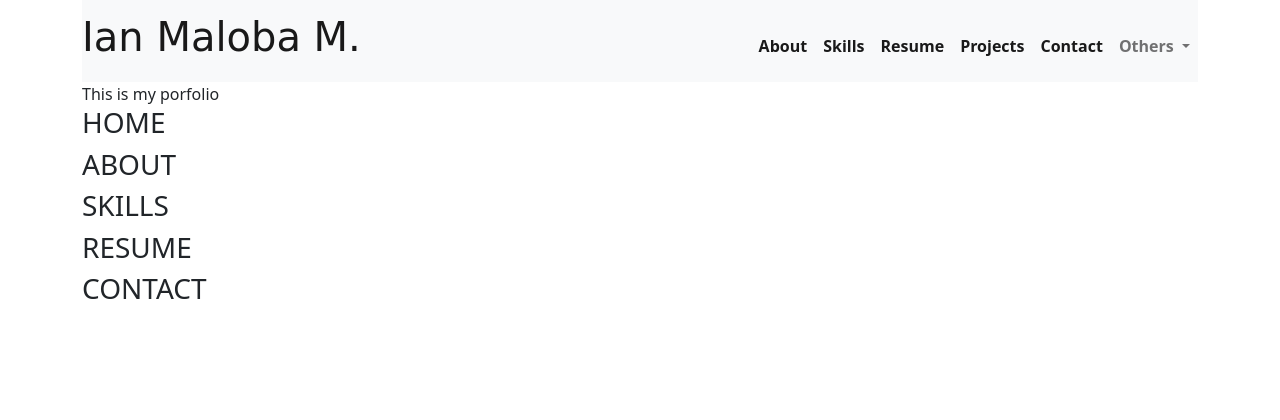
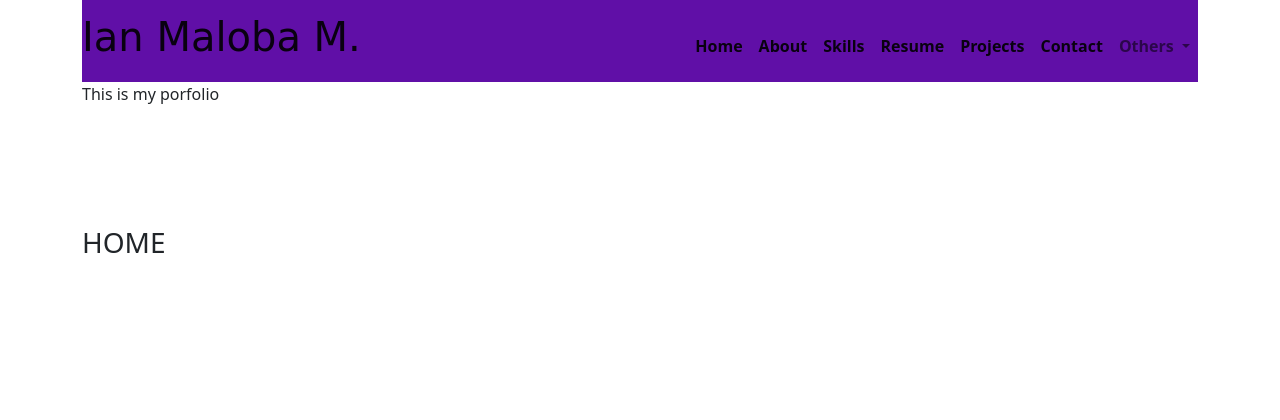
Before and after one commit to IanMalobaMwakha/Portfolio, a Django app: page / in a window 1280 px wide. Shown: the top 420 px of the page. Before the commit the page ends 299 px from the top, so only its background shows below. Run offline with Django 3.2, Linux system fonts and the light colour scheme.

Commit message:
modified:   portfolio/core/templates/core/base.html modified:   portfolio/core/templates/core/index.html deleted:    portfolio/core/templates/core/style.css

```diff
--- a/portfolio/core/templates/core/base.html
+++ b/portfolio/core/templates/core/base.html
@@ -7,7 +7,6 @@
 
     <!-- Bootstrap CSS -->
     <link href="https://cdn.jsdelivr.net/npm/bootstrap@5.0.2/dist/css/bootstrap.min.css" rel="stylesheet">
-
     <title>{% block title %}{% endblock %} Ian's Portfolio </title>
 
     <style>
@@ -17,7 +16,7 @@
         left: 0;
         right: 0;
         bottom: 0;
-        background-color: rgba(0, 0, 0, 0.9);
+        background-color: rgba(37, 32, 32, 0.9);
         z-index: 9999;
         display: none;
       }
@@ -51,8 +50,8 @@
       }
 
       .navbar {
-        background-color: #7D36BC;
-        transition: background-color 0.5s ease;
+        background-color: #600fa7 !important;
+        transition: background-color 0.5s ease !important;
       }
 
       .navbar.scrolled {
@@ -89,6 +88,7 @@
 
           <div class="collapse navbar-collapse" id="navbar">
             <ul class="navbar-nav ms-auto">
+              <li class="nav-item"><a class="nav-link active" href="#Home"><b>Home</b></a></li>
               <li class="nav-item"><a class="nav-link active" href="#About"><b>About</b></a></li>
               <li class="nav-item"><a class="nav-link active" href="#Skills"><b>Skills</b></a></li>
               <li class="nav-item"><a class="nav-link active" href="#Resume"><b>Resume</b></a></li>
--- a/portfolio/core/templates/core/index.html
+++ b/portfolio/core/templates/core/index.html
@@ -1,28 +1,198 @@
 {% extends 'core/base.html' %}
 
-{% block title %}{% endblock %}
+{% block title %}Home{% endblock %}
 
 {% block content %}
-
 This is my porfolio
 <section id="Home">
+    <br>
+    <br>
+    <br>
+    <br>
+    <br>
     <h3>HOME</h3>
+    <br>
+<br>
+<br>
+<br>
+<br>
+<br>
+<br>
+<br>
+<br>
+<br>
+<br>
+<br>
+<br>
+<br>
+<br>
+<br>
+<br>
+<br>
+<br>
+<br>
+<br>
+<br>
+<br>
+<br>
+<br>
+<br>
+<br>
+<br>
+<br>
+
 </section>
 
 <section id="About">
+    <br>
+    <br>
+    <br>
+    <br>
+    <br>
     <h3>ABOUT</h3>
+    <br>
+<br>
+<br>
+<br>
+<br>
+<br>
+<br>
+<br>
+<br>
+<br>
+<br>
+<br>
+<br>
+<br>
+<br>
+<br>
+<br>
+<br>
+<br>
+<br>
+<br>
+<br>
+<br>
+<br>
+<br>
+<br>
+<br>
+<br>
+<br>
 </section>
 
 <section id="Skills">
+    <br>
+    <br>
+    <br>
+    <br>
+    <br>
     <h3>SKILLS</h3>
+    <br>
+    <br>
+    <br>
+    <br>
+    <br>
+    <br>
+    <br>
+    <br>
+    <br>
+    <br>
+    <br>
+    <br>
+    <br>
+    <br>
+    <br>
+    <br>
+    <br>
+    <br>
+    <br>
+    <br>
+    <br>
+    <br>
+    <br>
+    <br>
+    <br>
+    <br>
+    <br>
+    <br>
+    <br>
 </section>
 
 <section id="Resume">
+    <br>
+    <br>
+    <br>
+    <br>
+    <br>
     <h3>RESUME</h3>
+    <br>
+    <br>
+    <br>
+    <br>
+    <br>
+    <br>
+    <br>
+    <br>
+    <br>
+    <br>
+    <br>
+    <br>
+    <br>
+    <br>
+    <br>
+    <br>
+    <br>
+    <br>
+    <br>
+    <br>
+    <br>
+    <br>
+    <br>
+    <br>
+    <br>
+    <br>
+    <br>
+    <br>
+    <br>
 </section>
 
 <section id="Contact">
+    <br>
+    <br>
+    <br>
+    <br>
+    <br>
     <h3>CONTACT</h3>
+    <br>
+    <br>
+    <br>
+    <br>
+    <br>
+    <br>
+    <br>
+    <br>
+    <br>
+    <br>
+    <br>
+    <br>
+    <br>
+    <br>
+    <br>
+    <br>
+    <br>
+    <br>
+    <br>
+    <br>
+    <br>
+    <br>
+    <br>
+    <br>
+    <br>
+    <br>
+    <br>
+    <br>
+    <br>
 </section>
 
 {% endblock %}
--- a/portfolio/core/templates/core/style.css
+++ /dev/null
@@ -1,3 +0,0 @@
-#home{
-    background-color: blue;
-}
```
